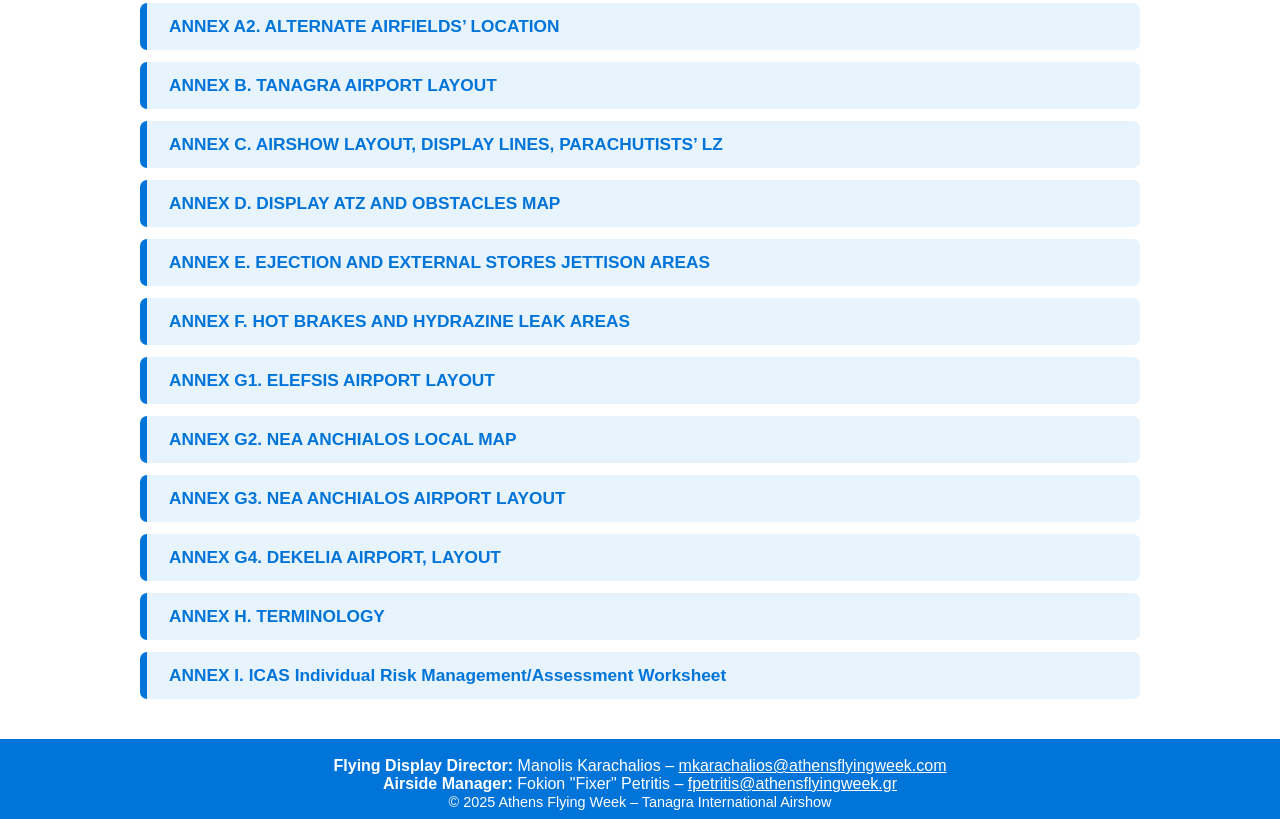
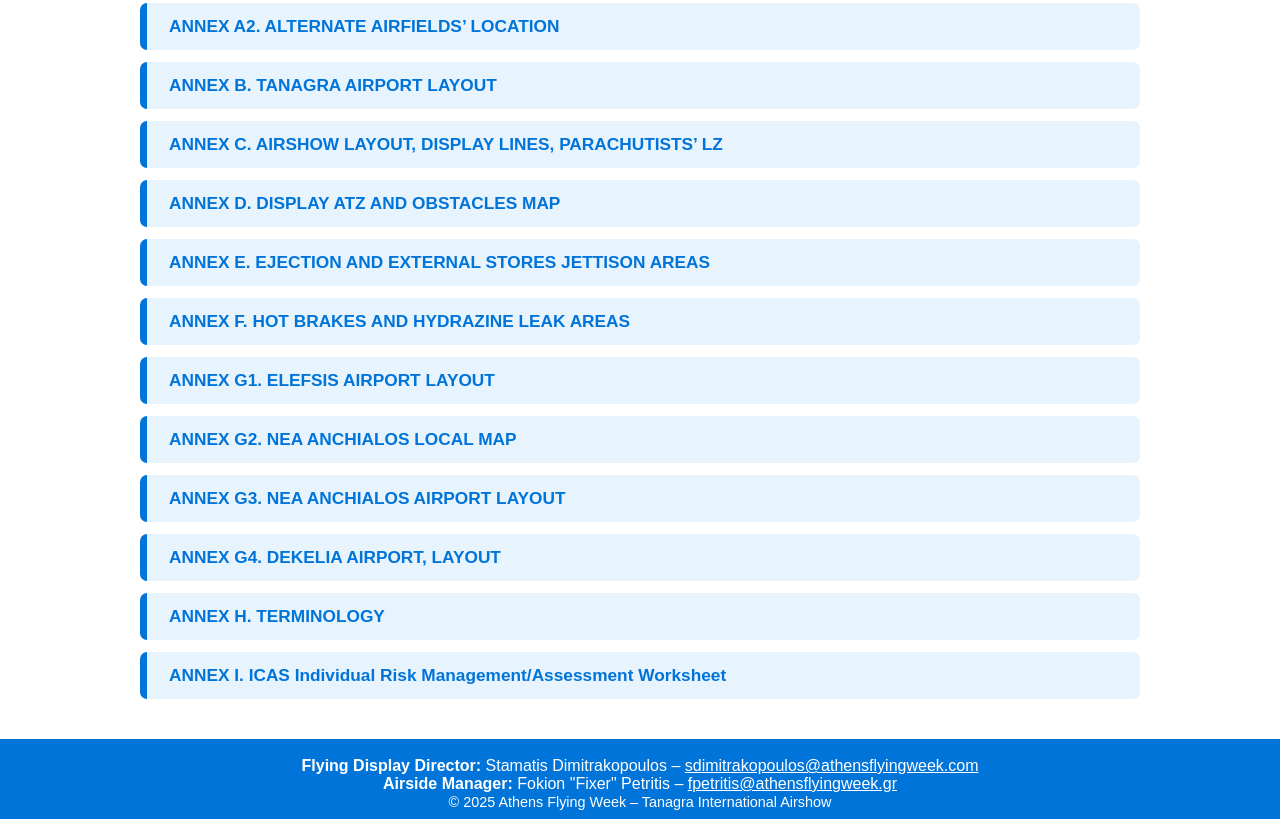
Before and after one commit to mkarachalios-1/afw-2025-guide, a plain HTML site: page index.html in a window 1280 px wide. Shown: the part 650-1469 px from the top of the page. Drawn offline with Linux system fonts and the light colour scheme.

Commit message:
Update index.html
FDD change

```diff
--- a/index.html
+++ b/index.html
@@ -357,7 +357,7 @@
                 <div class="expand-content">
                     <p>
                         <b>Event Organizer:</b> Panos Podimatas<br>
-                        <b>Flying Display Director:</b> Manolis Karachalios<br>
+                        <b>Flying Display Director:</b> Stamatis Dimitrakopoulos<br>
                         <b>Ground Support Manager:</b> Fokionas "Fixer" Petritis<br>
                         Contact details in footer.
                     </p>
@@ -540,7 +540,7 @@
 
     <footer>
         <div>
-        <b>Flying Display Director:</b> Manolis Karachalios – <a href="mailto:mkarachalios@athensflyingweek.com" style="color:#fff;text-decoration:underline;">mkarachalios@athensflyingweek.com</a><br/>
+        <b>Flying Display Director:</b> Stamatis Dimitrakopoulos – <a href="mailto:sdimitrakopoulos@athensflyingweek.com" style="color:#fff;text-decoration:underline;">sdimitrakopoulos@athensflyingweek.com</a><br/>
  	<b>Airside Manager:</b> Fokion "Fixer" Petritis – <a href="mailto:fpetritis@athensflyingweek.gr" style="color:#fff;text-decoration:underline;">fpetritis@athensflyingweek.gr</a><br/>
             <span style="font-size:0.9em;">&copy; 2025 Athens Flying Week – Tanagra International Airshow</span>
         </div>
```
